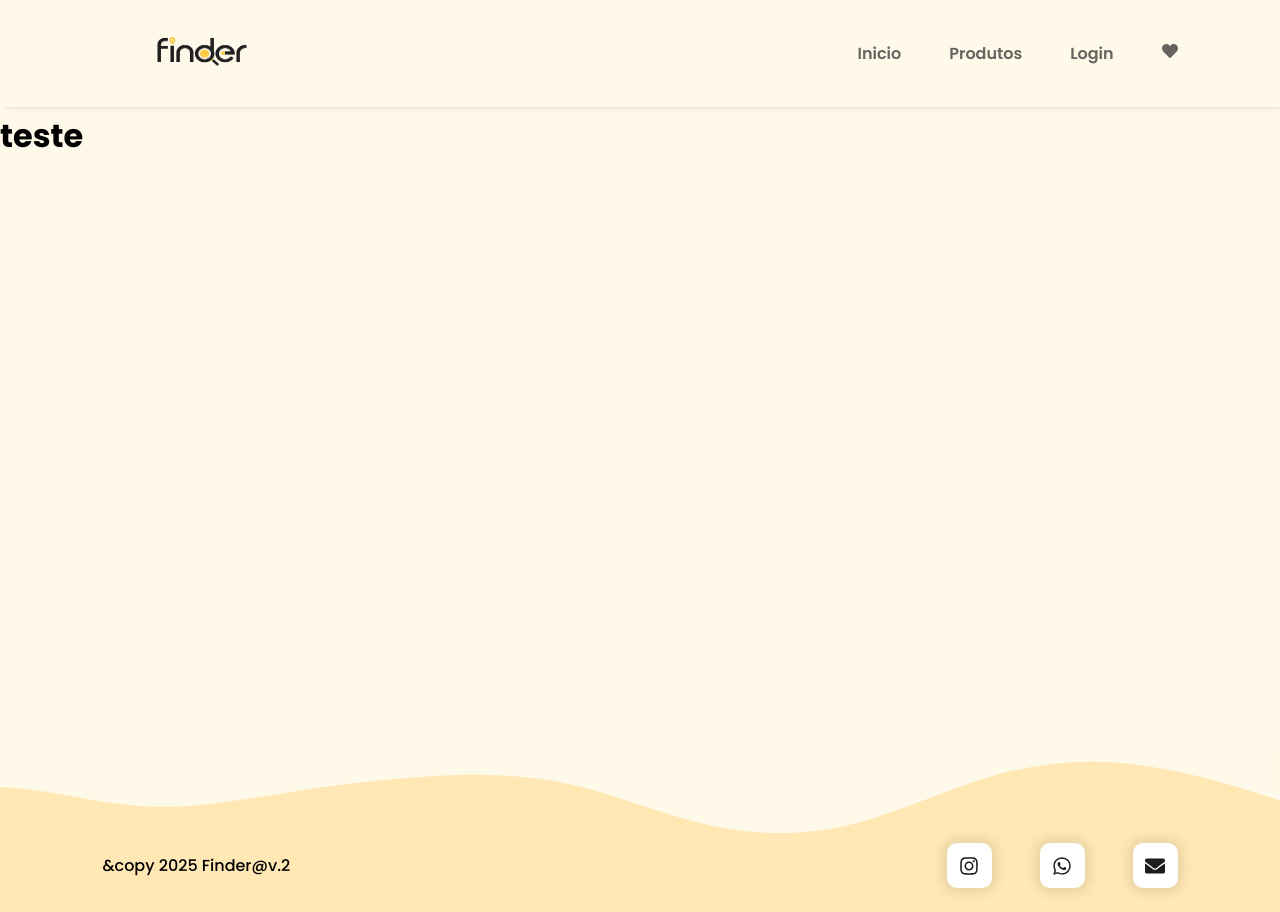
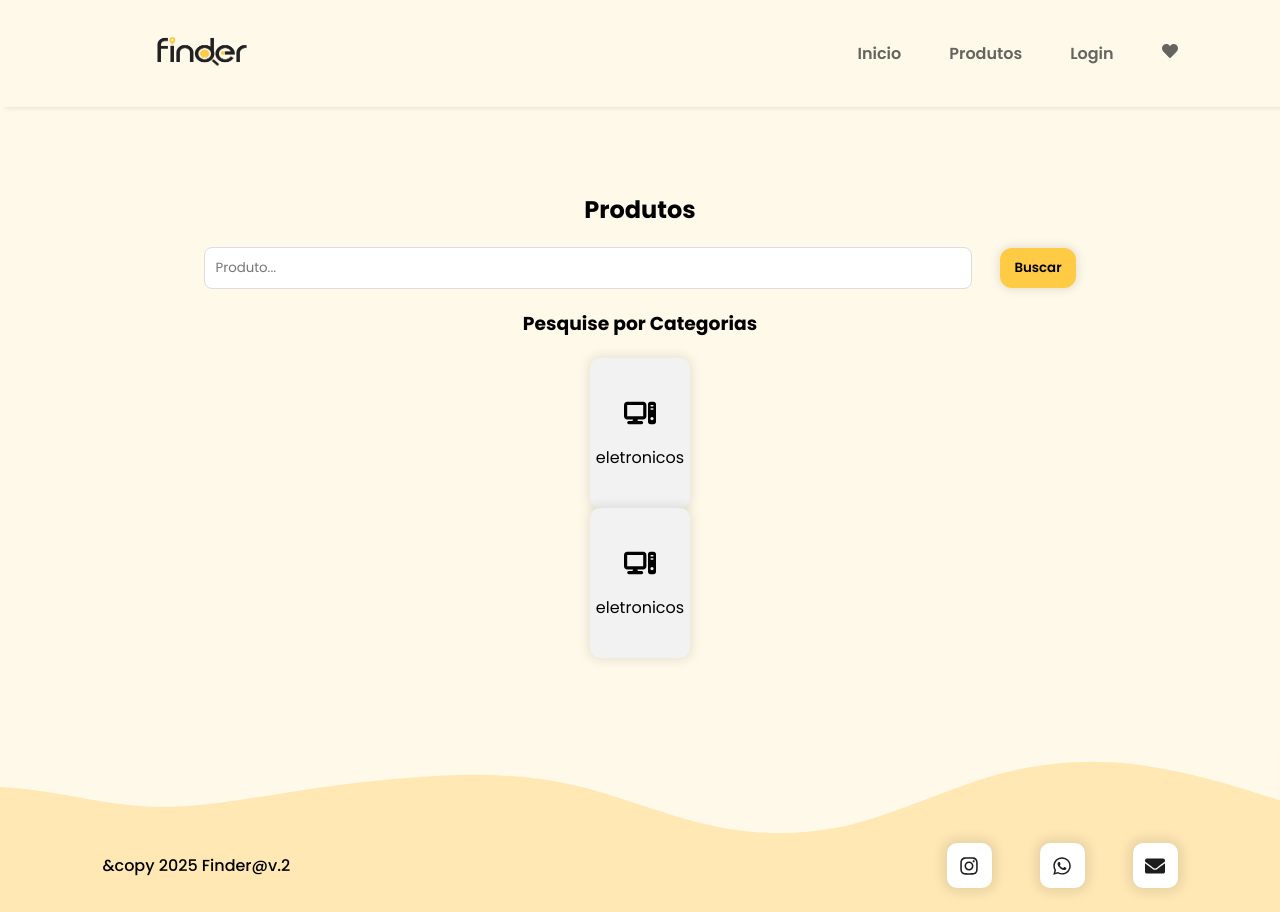
Before and after one commit to CauaHm/Finder_React, a React (Vite) app: page /products in a window 1280 px wide. Built offline with nearby package versions, Linux system fonts and the light colour scheme.

Commit message:
categorias

```diff
--- /dev/null
+++ b/src/Models/CategoriesItems.tsx
@@ -0,0 +1,4 @@
+export interface categoriesItems {
+  icon: React.ReactNode;
+  paragraph: string;
+}
--- /dev/null
+++ b/src/components/Categories copy/index.tsx
@@ -0,0 +1,16 @@
+import type React from "react";
+import styles from "./styles.module.css";
+
+type CategoriesCardsProps = {
+  icon: React.ReactNode;
+  paragraph: string;
+};
+
+export function CategoriesCards({icon, paragraph}: CategoriesCardsProps) {
+  return (
+    <button className={styles.categoriesBtn} data-category={paragraph}>
+      {icon}
+      {paragraph}
+    </button>
+  );
+}
--- /dev/null
+++ b/src/components/Categories copy/styles.module.css
@@ -0,0 +1,22 @@
+.categoriesBtn {
+    display: flex;
+    flex-direction: column;
+    justify-content: center;
+    align-items: center;
+    height: 150px;
+    width: 100px;
+    gap: 16px;
+    border-radius: 10px;
+    box-shadow: 0px 0px 12px 2px rgba(0, 0, 0, 0.1);
+    cursor: pointer;
+    border: none;
+    transition: .3s ease;
+    background-color: #F2F2F2;
+    font-size: 1rem;
+}
+
+.categoriesBtn:hover {
+    background-color: var(--principal);
+    box-shadow: 0px 0px 12px 4px rgba(0, 0, 0, 0.1);
+    color: var(--branco);
+}
--- /dev/null
+++ b/src/components/Categories/index.tsx
@@ -0,0 +1,30 @@
+import { CategoriesCards } from "../Categories copy";
+import styles from "./styles.module.css";
+import { FaComputer } from "react-icons/fa6";
+import type { categoriesItems } from "../../Models/CategoriesItems";
+
+const listCategories: categoriesItems[] = [
+  { icon: <FaComputer className={styles.icon} />, paragraph: "eletronicos" },
+  { icon: <FaComputer className={styles.icon} />, paragraph: "eletronicos" },
+];
+
+export function Categories() {
+  const renderList = () => {
+    return listCategories.map((i) => {
+      return (
+        <CategoriesCards
+          key={i.paragraph}
+          icon={i.icon}
+          paragraph={i.paragraph}
+        />
+      );
+    });
+  };
+
+  return (
+    <>
+      <h3>Pesquise por Categorias</h3>
+      <div>{renderList()}</div>
+    </>
+  );
+}
--- /dev/null
+++ b/src/components/Categories/styles.module.css
@@ -0,0 +1,3 @@
+.icon {
+  font-size: 2rem;
+}
--- a/src/components/Main/index.tsx
+++ b/src/components/Main/index.tsx
@@ -8,4 +8,4 @@ export function Main({ children }: MainProps) {
   return (
     <main className={styles.content}>{children}</main>
   );
-}a
+}
--- a/src/components/Main/styles.module.css
+++ b/src/components/Main/styles.module.css
@@ -3,4 +3,7 @@
     flex-direction: column;
     width: 100%;
     margin-top: 5rem;
+    justify-content: center;
+    align-items: center;
+    gap: 20px;
 }
--- /dev/null
+++ b/src/components/ProductsSearch/index.tsx
@@ -0,0 +1,11 @@
+import { DefaultButton } from "../DefaultButton";
+import styles from "./styles.module.css";
+
+export function ProductsSearch() {
+  return (
+    <form className={styles.containerForm}>
+      <input className={styles.searchInput} type="text" id="search-input" placeholder="Produto..."/>
+      <DefaultButton value="Buscar"/>
+    </form>
+  );
+}
--- /dev/null
+++ b/src/components/ProductsSearch/styles.module.css
@@ -0,0 +1,14 @@
+.containerForm {
+  display: flex;
+  justify-content: center;
+  gap: 28px;
+  width: 100%;
+  align-items: center;
+}
+
+.searchInput {
+  padding: 10px;
+  width: 60%;
+  border: 1px solid #ddd;
+  border-radius: 8px;
+}
--- a/src/pages/Products/index.tsx
+++ b/src/pages/Products/index.tsx
@@ -1,11 +1,16 @@
+import { Categories } from "../../components/Categories";
+import { Main } from "../../components/Main";
+import { ProductsSearch } from "../../components/ProductsSearch";
 import { MainTamplates } from "../../Templates/MainTampletes";
 
 export function Products() {
   return (
-    <>
       <MainTamplates>
-        <h1>teste</h1>
+        <Main>
+          <h2>Produtos</h2>
+          <ProductsSearch/>
+          <Categories/>
+        </Main>
       </MainTamplates>
-    </>
   );
 }
```
